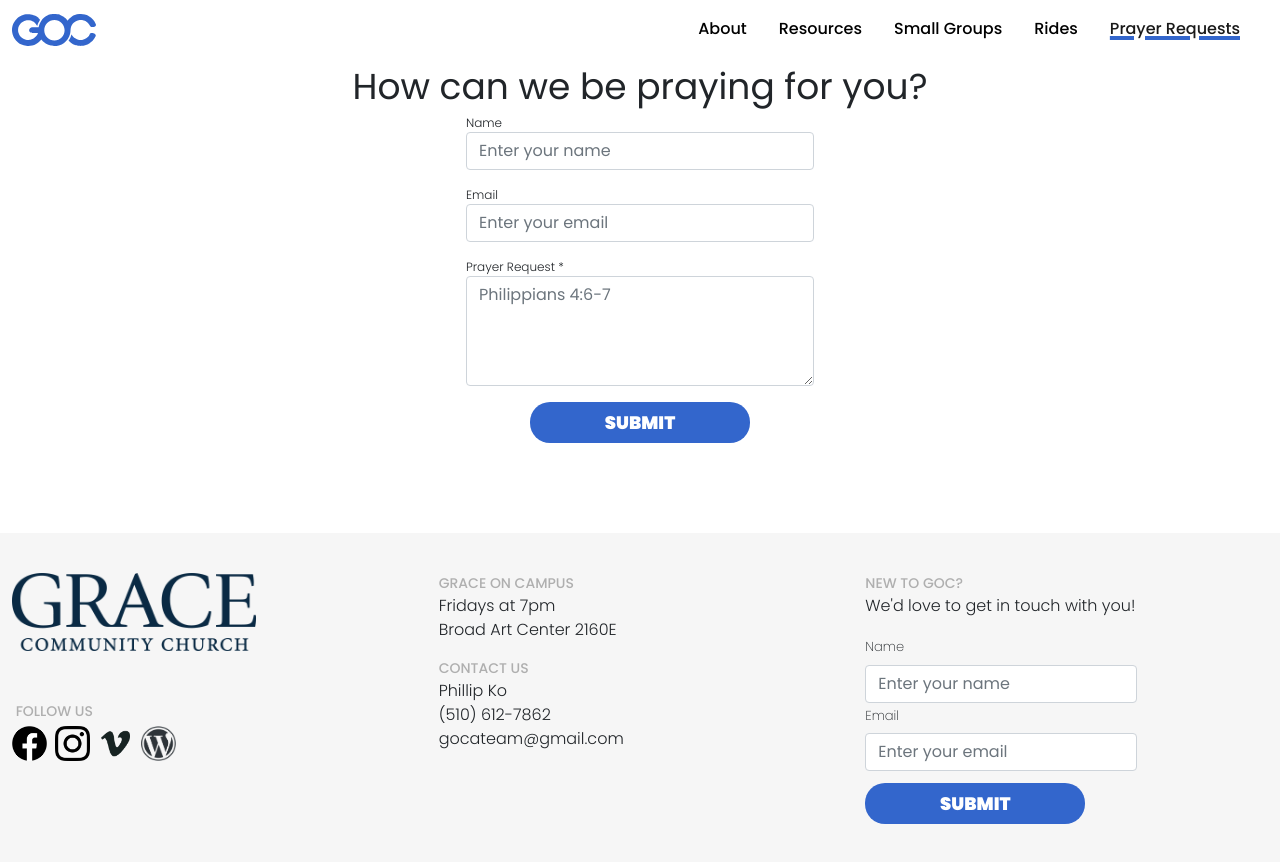
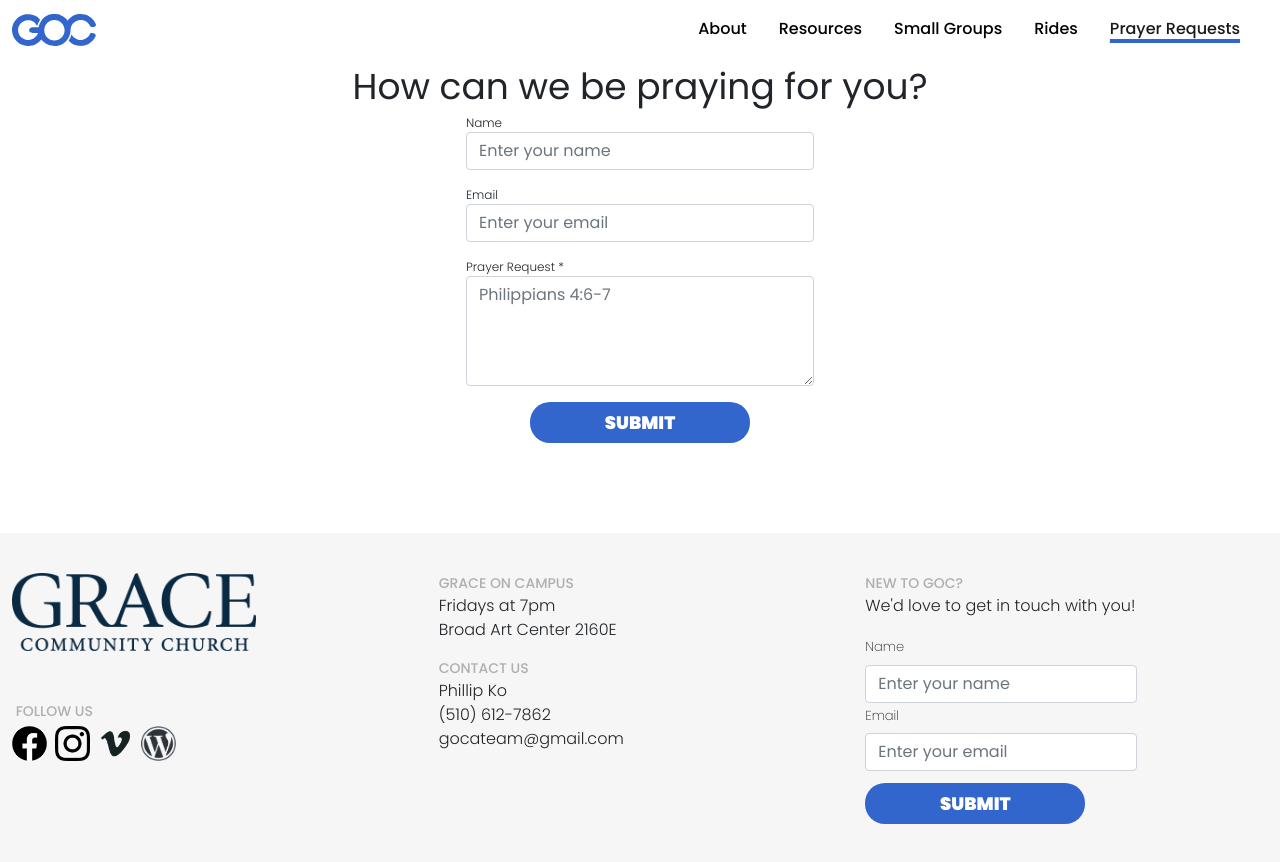
Before and after one commit to graceoncampus/goc-web-v3, a React (Create React App) app: page /prayer/request in a window 1280 px wide. Built offline with nearby package versions, Linux system fonts and the light colour scheme; no server answers; what aws-amplify would draw is missing.

Commit message:
Prayer Form Visuals
- looks like Figma except for spacing needed to be added underneath the title
- back end field entry functionality not implemented

```diff
--- a/src/Components/Header/Header.scss
+++ b/src/Components/Header/Header.scss
@@ -16,7 +16,8 @@ $header-link-underline-thickness: rem.convert(4px);
 }
 
 .navbar-light .navbar-nav .nav-item .header-navbar-link.nav-link.active {
-  text-decoration: underline;
+  text-decoration: underline;  // underline
+  text-underline-position: under; //the 'p', 'y', 'q' of "Prayer Request" segments the underline. this solves that
   text-decoration-color: colors.$goc-blue; // Minimal support - must find another option
   text-decoration-thickness: $header-link-underline-thickness;
 }
--- a/src/Components/Prayer/PrayerRequestForm.tsx
+++ b/src/Components/Prayer/PrayerRequestForm.tsx
@@ -59,11 +59,11 @@ export const PrayerRequestForm = (prayerRequestFormProps: PrayerRequestFormProps
    return (
      <Container>
        <Col className={'mx-auto text-center'} lg={'8'}>
-         <span className={'signup-form-title'}>How can we be praying for you? </span>
+         <span className={'signup-form-title'}>How can we be praying for you?</span>
 
          <Form className={'text-center'} onSubmit={handleFormSubmit}>
            <Row className={'text-start gx-5'}>
-             <Col className={'mx-auto text-center'}lg={'6'}>
+             <Col className={'mx-auto text-center'} lg={'6'}>
                <Form.Group className={'mb-3'} controlId={'prayerName'}>
                  <Form.Label as={Row} className={'signup-form-label position-relative m-0'}>
                    {' '}
```
